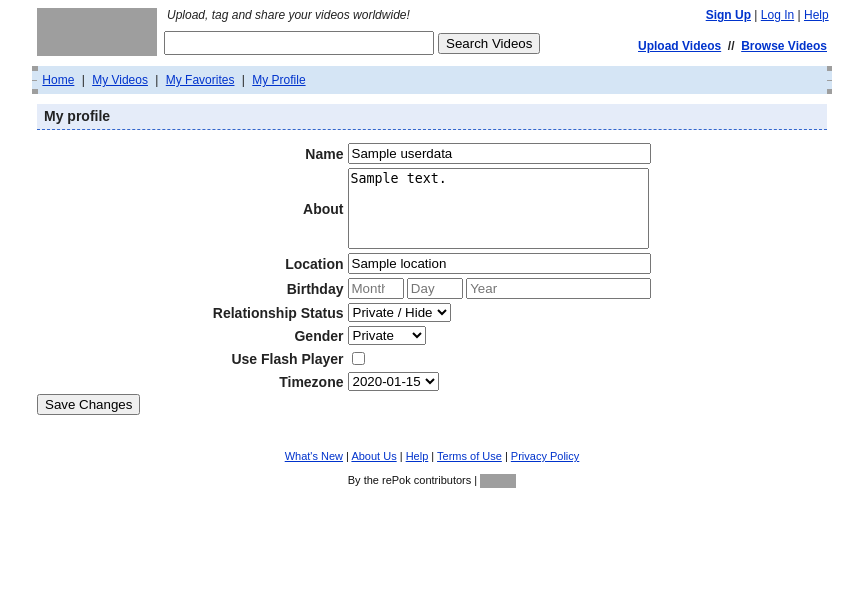
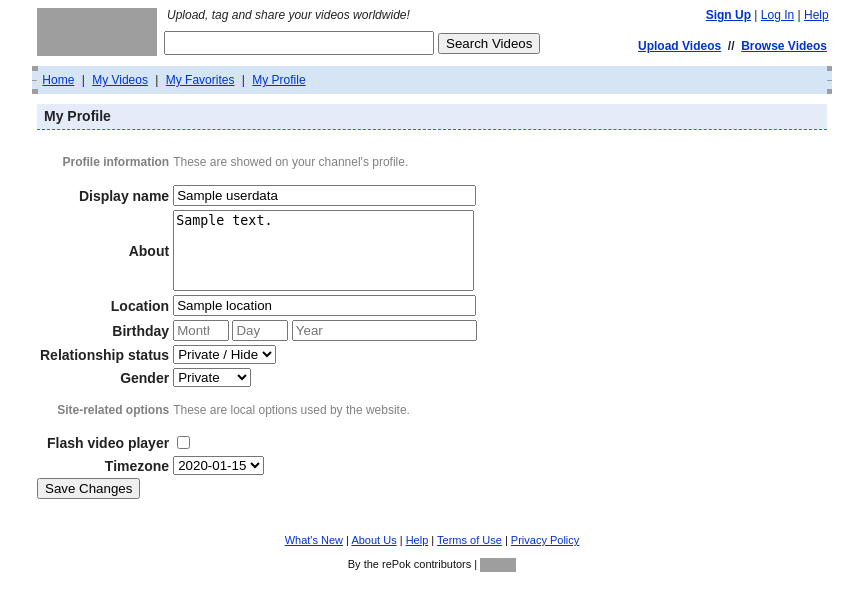
Before and after one commit to chazizgrkb/repok, a PHP site: template private/templates/settings.twig in a window 1280 px wide. Shown: the top 611 px of the page, without its empty margins (208-1071 px from the left). Run offline with PHP 8.4, Linux system fonts and the light colour scheme; the template is opened without the code that fills it: most values are stand-ins (such as "Sample title", 1, 10 or a date in 2020); some libraries are stand-ins or nearby versions; grey boxes are pictures that could not be loaded.

Commit message:
improve settings interface

```diff
--- a/private/templates/settings.twig
+++ b/private/templates/settings.twig
@@ -2,12 +2,19 @@
 {% block title %}Settings{% endblock %}
 {% block content %}
     <form action="my_profile.php" method="post">
-    <div class="formTitle">My profile</div>
-	<center>
+    <div class="formTitle">My Profile</div>
     <table class="dataEntryTableSmall">
         <tr>
+            <td valign="middle" align="right" style="color: gray;">
+                <b>Profile information</b>
+            </td>
+            <td style="color: gray;">
+                <p>These are showed on your channel's profile.</p>
+            </td>
+        </tr>
+        <tr>
             <td valign="middle" align="right">
-                <span style="font-size: 14px;font-weight:bold;">Name</span>
+                <span style="font-size: 14px;font-weight:bold;">Display name</span>
             </td>
             <td class="b"><input type="text" name="title" size="45" maxlength="256" style="width:295px"
                                  value="{{ userdata.title }}"></td>
@@ -30,19 +37,6 @@
             <td class="b"><input type="text" name="location" size="45" maxlength="128" style="width:295px"
                                  value="{{ userdata.location }}"></td>
         </tr>
-        {% if glob_forum %}
-            <tr>
-                <td valign="middle" align="right">
-         <span style="font-size: 14px;font-weight:bold;">
-         Forum signature
-         </span>
-                </td>
-                <td class="b"><textarea name="signature" rows="5" cols="80" wrap="virtual"
-                                        style="width:295px">{{ userdata.signature }}</textarea></td>
-            </tr>
-        {% else %}
-            <input type="hidden" name="signature" value="{{ userdata.signature }}">
-        {% endif %}
         <tr>
             <td valign="middle" align="right">
                 <span style="font-size: 14px;font-weight:bold;">Birthday</span>
@@ -57,7 +51,7 @@
         </tr>
         <tr>
             <td valign="middle" align="right">
-                <span style="font-size: 14px;font-weight:bold;">Relationship Status</span>
+                <span style="font-size: 14px;font-weight:bold;">Relationship status</span>
             </td>
             <td class="b">
                 <select name="relationship" id="relationship">
@@ -82,9 +76,16 @@
             </td>
         </tr>
         <tr>
+            <td valign="middle" align="right" style="color: gray;">
+                <b>Site-related options</b>
+            </td>
+            <td style="color: gray;">
+                <p>These are local options used by the website.</p>
+            </td>
+        </tr>
+        <tr>
             <td valign="middle" align="right">
-      <span style="font-size: 14px;font-weight:bold;">
-      Use Flash Player
+                <span style="font-size: 14px;font-weight:bold;">Flash video player</span>
             </td>
             </span>
             <td class="b">
@@ -93,10 +94,8 @@
         </tr>
         <tr>
             <td valign="middle" align="right">
-      <span style="font-size: 14px;font-weight:bold;">
-      Timezone
+                <span style="font-size: 14px;font-weight:bold;">Timezone</span>
             </td>
-        </span>
             <td class="b">
                 <select name="timezone">
                     {% for timezone in timezones %}
@@ -107,7 +106,6 @@
             </td>
         </tr>
     </table>
-	</center>
     <input type="hidden" name="magic" value="please change my settings :)">
     <input type="submit" name="action" value="Save Changes">
 {% endblock %}
--- a/public/my_profile.php
+++ b/public/my_profile.php
@@ -9,7 +9,7 @@ namespace RePok {
     $page = "settings";
 
 // FIXME: actually calculate this shit
-    $coppaYearBS = date('Y') - 14;
+    $coppaYearBS = date('Y') - 13;
 
     $birthday = explode('-', $userdata['birthday']);
 
```
Lines whose indentation alone changed are shown as unchanged.
